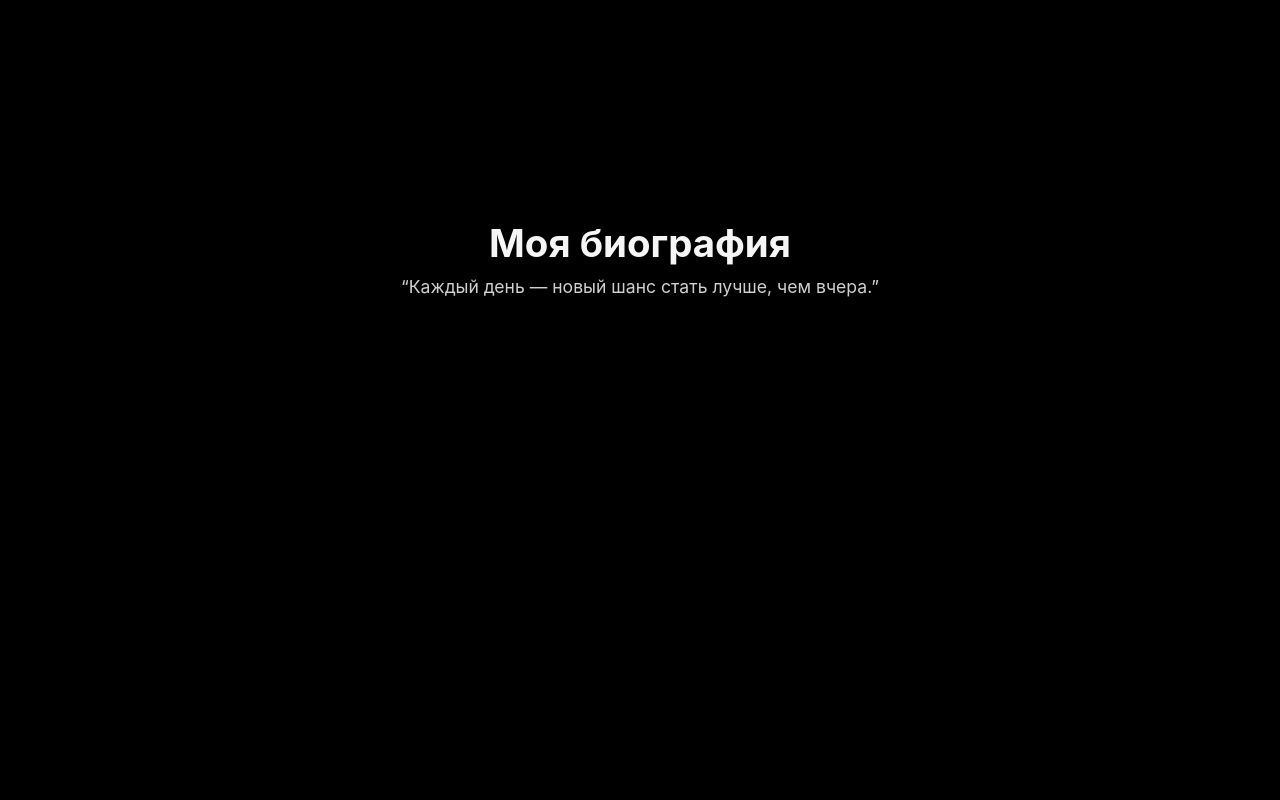
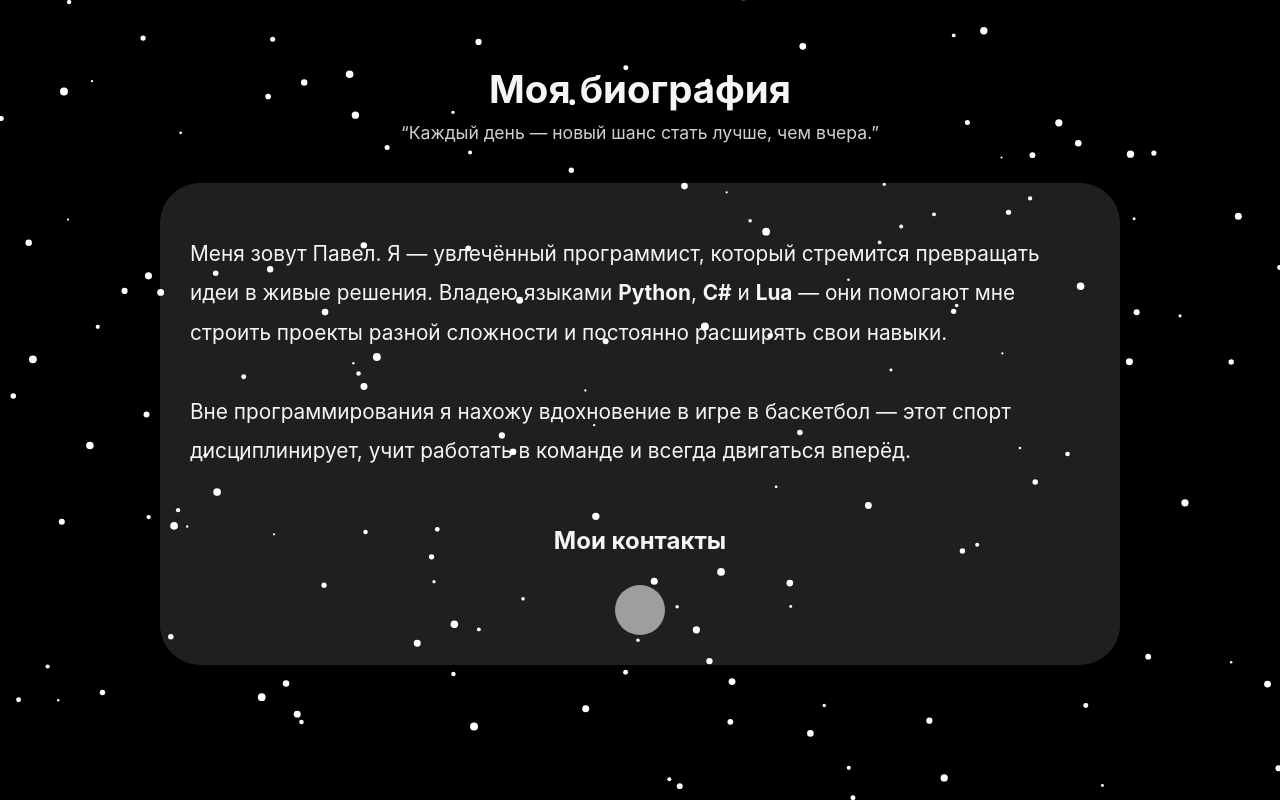
Before and after one commit to domenosso/xqssbio, a plain HTML site: page index.html in a window 1280 px wide. Drawn offline with Linux system fonts and the light colour scheme; grey boxes are pictures that could not be loaded.

Commit message:
Update index.html

```diff
--- a/index.html
+++ b/index.html
@@ -88,3 +88,36 @@ p { font-size: 0.95rem; }
     <header>
         <h1>Моя биография</h1>
         <div class="subtitle">“Каждый день — новый шанс стать лучше, чем вчера.”
+</div>
+    </header>
+
+    <div class="container" style="margin-top:35px;">
+    <p style="font-size:1.3rem; line-height:1.9;">
+        Меня зовут Павел. Я — увлечённый программист, который стремится превращать идеи в живые решения.
+        Владею языками <strong>Python</strong>, <strong>C#</strong> и <strong>Lua</strong> — они помогают мне строить проекты разной сложности
+        и постоянно расширять свои навыки.
+        <br><br>
+        Вне программирования я нахожу вдохновение в игре в баскетбол — этот спорт дисциплинирует, учит работать в команде
+        и всегда двигаться вперёд.
+    </p>
+
+        <p class="contacts-title" style="margin-top:50px;">Мои контакты</p>
+        <a href="https://t.me/xqss_DEVELOPER" target="_blank">
+            <img class="tg-icon" style="width:50px;height:50px;" src="https://upload.wikimedia.org/wikipedia/commons/8/82/Telegram_logo.svg" />
+        </a>
+    </div>
+
+
+<script>
+const canvas = document.getElementById('snow');
+const ctx = canvas.getContext('2d');
+let w, h;
+function resize(){ w = canvas.width = window.innerWidth; h = canvas.height = window.innerHeight; }
+window.addEventListener('resize', resize); resize();
+const flakes = Array.from({length:150}, ()=>({x:Math.random()*w,y:Math.random()*h,r:Math.random()*3+1,spd:Math.random()*0.35+0.1}));
+function draw(){ ctx.clearRect(0,0,w,h); ctx.fillStyle='white'; flakes.forEach(f=>{ ctx.beginPath(); ctx.arc(f.x,f.y,f.r,0,Math.PI*2); ctx.fill(); f.y+=f.spd; if(f.y>h) f.y=-5; }); requestAnimationFrame(draw);} draw();
+canvas.style.position='fixed'; canvas.style.top='0'; canvas.style.left='0'; canvas.style.pointerEvents='none'; canvas.style.zIndex='9999';
+</script>
+</body>
+<style>html,body{background:#000;min-height:100vh;overflow-x:hidden;}</style>
+</html>
```
Lines whose indentation alone changed are shown as unchanged.
